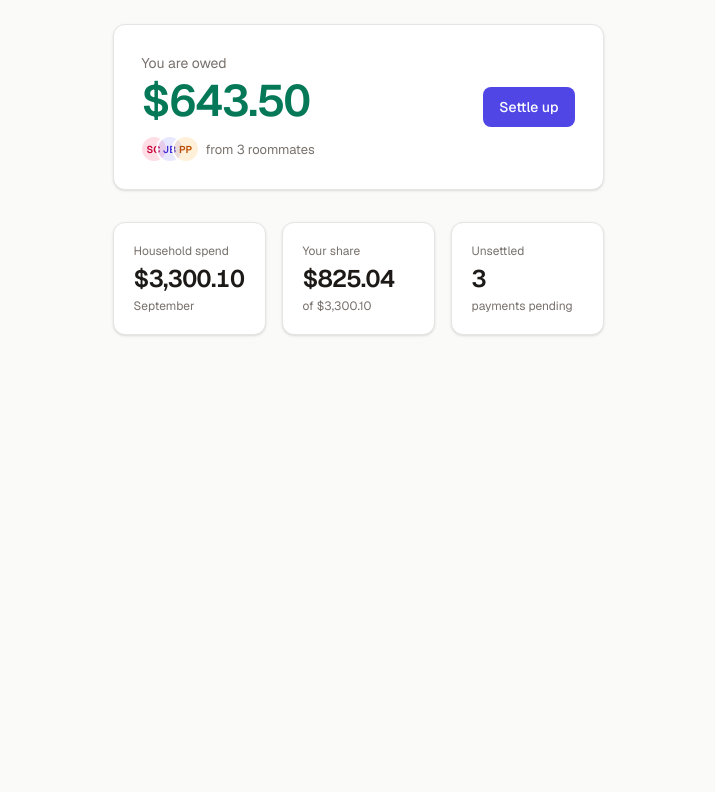
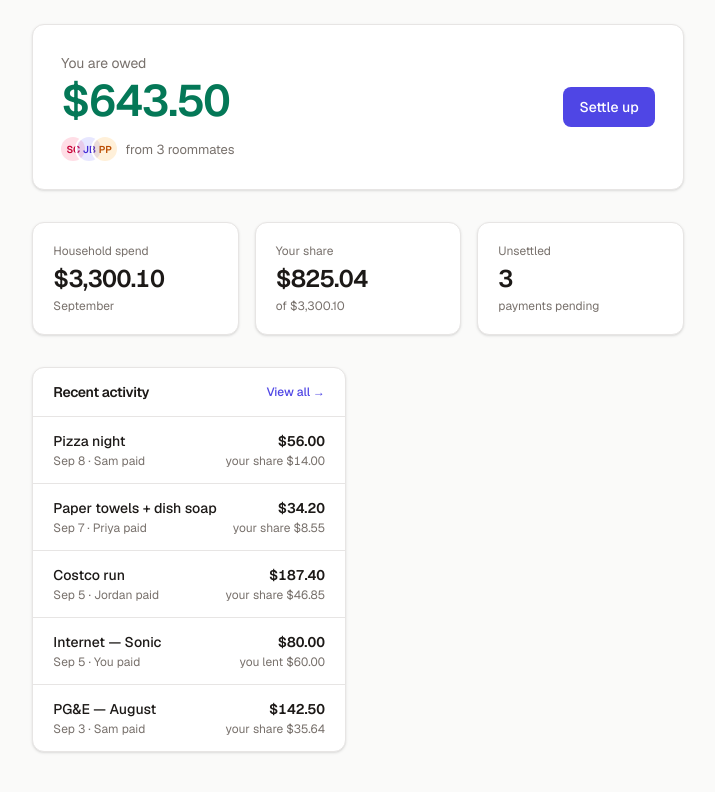
Before and after one commit to Tinnapat1406/Roommate-Expense-Splitter, a Next.js app: page /dashboard in a window 1280 px wide. Shown: the top 792 px of the page, without its empty margins (282-997 px from the left). Built offline with nearby package versions, Linux system fonts and the light colour scheme.

Commit message:
Recent Activity

```diff
--- a/components/dashboard/RecentActivity.tsx
+++ b/components/dashboard/RecentActivity.tsx
@@ -1,4 +1,77 @@
 // TODO: Latest expenses and settlements.
+import Link from "next/link";
+
+import { Card, CardHeader } from "@/components/ui/Card";
+import { EmptyState } from "@/components/ui/EmptyState";
+import { CURRENT_USER, EXPENSES, memberById } from "@/lib/mock-data";
+import { displayName, formatCurrency, formatDate } from "@/lib/utils";
+import type { Expense, PersonalImpact } from "@/types";
+
+function impactFor(expense: Expense) : PersonalImpact {
+  const myShare =
+  expense.splits.find((s) => s.memberId === CURRENT_USER.id)?.amountCents ?? 0;
+
+  return expense.paidBy === CURRENT_USER.id
+  ? {kind: "lent",amountCents: expense.amountCents - myShare }
+  : {kind: "owe", amountCents: myShare};
+}
+
 export function RecentActivity() {
-  return null;
-}
+  const recent = [...EXPENSES]
+    .sort((a, b) => b.date.localeCompare(a.date))
+    .slice(0, 5);
+
+    return(
+      <Card>
+        <CardHeader
+          title="Recent activity"
+          action={
+            <Link
+              href="/dashboard/expenses"
+              className="text-xs font-medium text-accent hover:underline">
+              View all →
+          </Link>}/>
+
+          {recent.length === 0 ? (
+        <EmptyState
+          title="No expenses yet"
+          description="Add the first one and it'll show up here."
+        />
+      ) : (
+        <ul className="divide-y divide-border">
+          {recent.map((expense) => {
+            const payer = memberById(expense.paidBy);
+            const impact = impactFor(expense);
+
+            return (
+              <li
+                key={expense.id}
+                className="flex items-center gap-4 px-5 py-3.5"
+              >
+                <div className="min-w-0 flex-1">
+                  <p className="truncate text-sm font-medium">
+                    {expense.description}
+                  </p>
+                  <p className="mt-0.5 text-xs text-muted">
+                    {formatDate(expense.date)} · {displayName(payer)} paid
+                  </p>
+                </div>
+
+                <div className="text-right">
+                  <p className="tnum text-sm font-semibold">
+                    {formatCurrency(expense.amountCents)}
+                  </p>
+                  <p className="tnum mt-0.5 text-xs text-muted">
+                    {impact.kind === "lent" ? "you lent " : "your share "}
+                    {formatCurrency(impact.amountCents)}
+                  </p>
+                </div>
+              </li>
+            );
+          })}
+        </ul>
+      )}
+
+      </Card>
+    );
+  }
```
